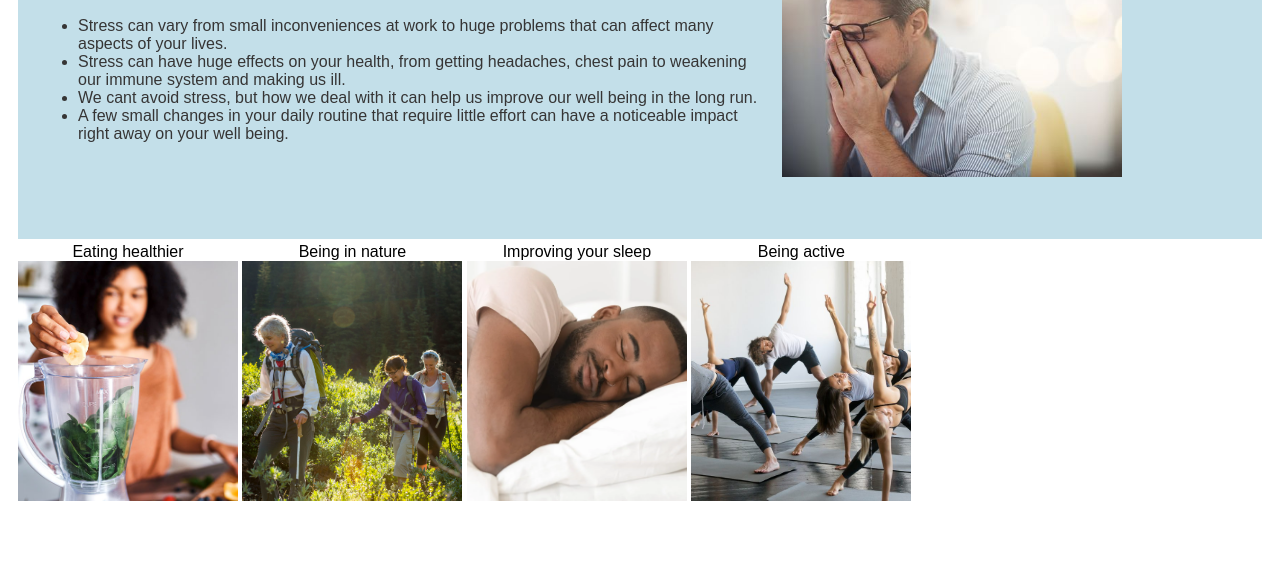
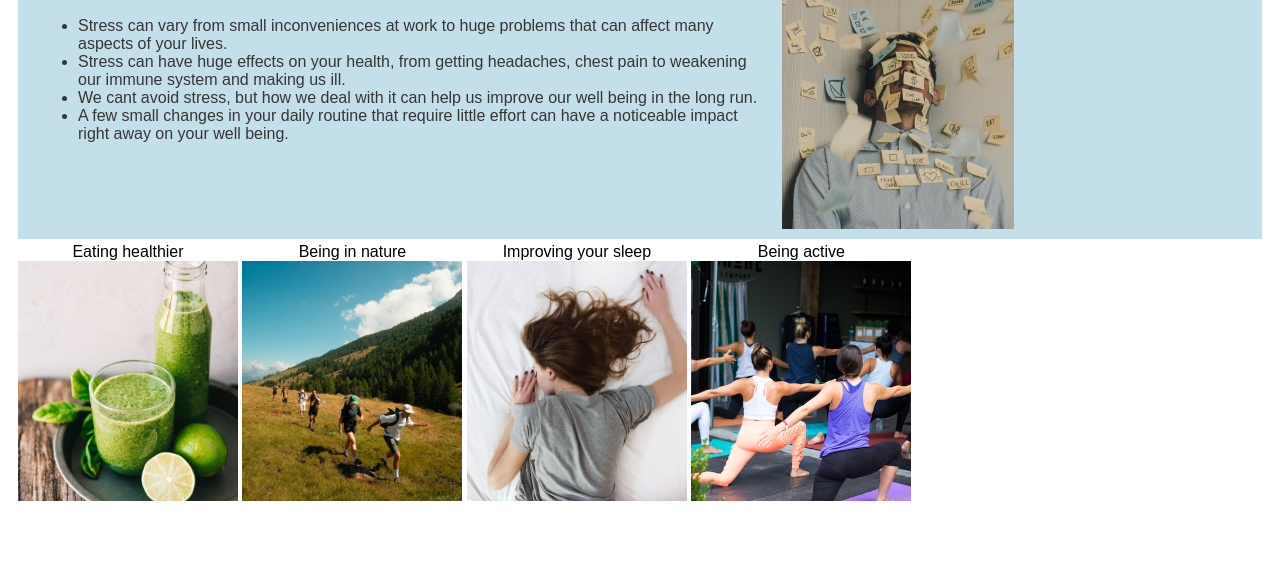
Before and after one commit to dhrutibhudia97/Project-1-dhruti-bhudia, a plain HTML site: page index.html in a window 1280 px wide. Shown: the part 807-1383 px from the top of the page. Drawn offline with Linux system fonts and the light colour scheme.

Commit message:
add credits and deployment section of readme file. Changes images on home page of website to open source images

```diff
--- a/assets/css/style.css
+++ b/assets/css/style.css
@@ -142,8 +142,8 @@ animation-fill-mode: forwards;
     font-size: 110%;
     font-family: sans-serif;
     text-align: center;
-    width: 400px;
-    height: 175px;
+    width: 380px;
+    height: 150px;
     background-color: rgb(156, 97, 156,0.7);
     bottom: 25px;
     left: 75px;
@@ -170,7 +170,7 @@ animation-fill-mode: forwards;
 }
 
 #stress-pic {
-    background-image: url(../images/stressed_man.jpg);
+    background-image: url(../images/a_stressed_man.jpg);
     height: 290px;
     width:340px;
     background-size: contain;
@@ -187,28 +187,28 @@ animation-fill-mode: forwards;
 }
 
 #smoothie-pic {
-    background:url(../images/woman_making_smoothie.jpg)no-repeat center center;
+    background:url(../images/green_smoothie.jpg)no-repeat center center;
     width: 220px;
     height:240px;
     background-size: cover;
 }
 
 #hiking-woman-pic {
-    background: url(../images/three_women_hiking.jpg)no-repeat center center;
+    background: url(../images/group_hike_image.jpg)no-repeat center center;
     width: 220px;
     height:240px;
     background-size: cover;
 }
 
 #man-sleeping-pic {
-    background: url(../images/man_sleeping.webp)no-repeat center center;
+    background: url(../images/woman_asleep.jpg)no-repeat center center;
     width: 220px;
     height:240px;
     background-size: cover;
 
 }
 #group-exercise-pic {
-    background: url(../images/group_of_people_exercising.jpg)no-repeat center center;
+    background: url(../images/group_stretch_image.jpg)no-repeat center center;
     width: 220px;
     height:240px;
     background-size: cover;
```
Also changed, not shown: assets/images/a_stressed_man.jpg (added), assets/images/green_smoothie.jpg (added), assets/images/group_hike_image.jpg (added), assets/images/group_stretch_image.jpg (added), assets/images/woman_asleep.jpg (added), 1 other file.
